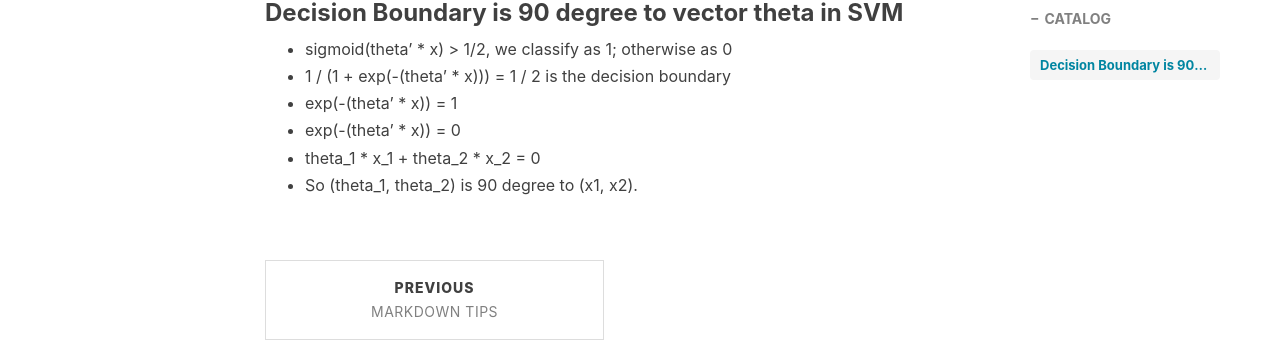
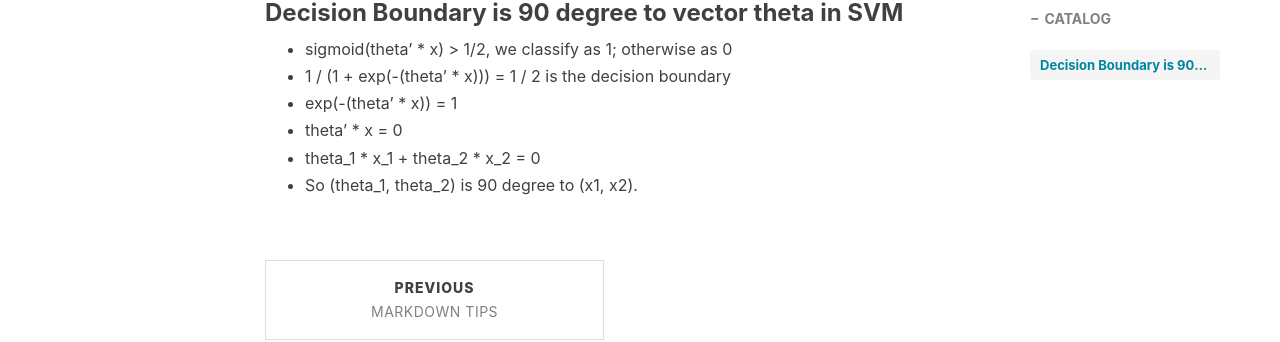
Before and after one commit to ly16/ly16.github.io, a Jekyll site: the page built from _posts/2017-12-25-svm.md, in a window 1280 px wide. Shown: the part 573-915 px from the top of the page. Built offline with Jekyll 4.4.1, drawn with Linux system fonts in a browser that asks for light colours; nearby versions of some CDN libraries; comment, search, counter and statistics services are not loaded.

Commit message:
Update 2017-12-25-svm.md

```diff
--- a/_posts/2017-12-25-svm.md
+++ b/_posts/2017-12-25-svm.md
@@ -16,6 +16,6 @@ tags:
 - sigmoid(theta' * x) > 1/2, we classify as 1; otherwise as 0
 - 1 / (1 + exp(-(theta' * x))) = 1 / 2 is the decision boundary
 - exp(-(theta' * x)) = 1
-- exp(-(theta' * x)) = 0
+- theta' * x = 0
 - theta_1 * x_1 + theta_2 * x_2 = 0
 - So (theta_1, theta_2) is 90 degree to (x1, x2).
```
